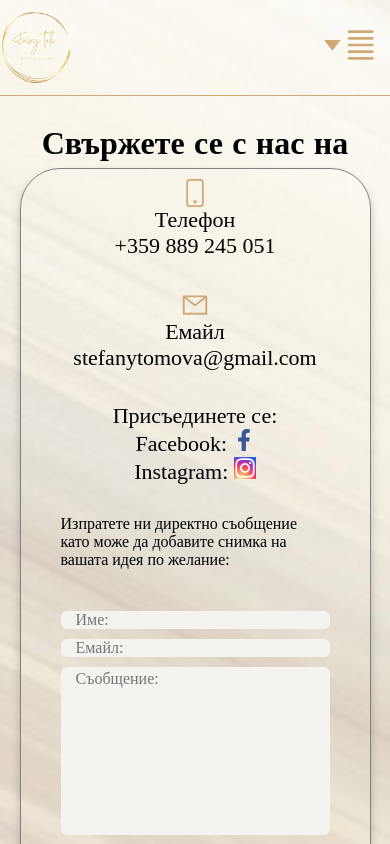
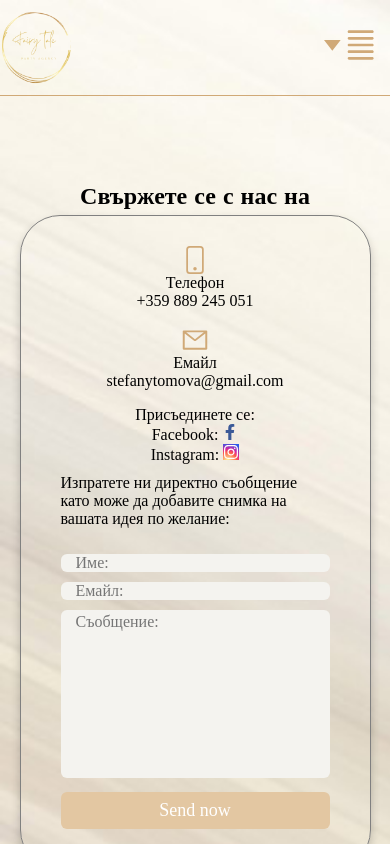
Before and after one commit to dimitrov93/party-agency, a React (Create React App) app: page /contacts in a window 390 px wide. Shown: the top 844 px of the page. Built offline with nearby package versions, Linux system fonts and the light colour scheme; a web font is replaced by a local one.

Commit message:
Update contacts.css

```diff
--- a/src/components/Contacts/contacts.css
+++ b/src/components/Contacts/contacts.css
@@ -106,10 +106,6 @@
     color: var(--clr-brown);
 }
 
-@media only screen and (max-width: 1600px) {
-
-}
-
 @media only screen and (max-width: 1440px) {
     .contacts__container {
         height: 500px;
@@ -191,19 +187,55 @@
         top: 10px;
         font-size: 22px;
         width: 100%;
-
     }
     .contacts__container {
         height: auto;
     }
 }
 
+@media (max-width: 576px) {
+    .contacts__information {
+        gap: 5px;
+    }
+}
 
-@media only screen and (max-width: 320px) {
+@media only screen and (max-width: 390px) {
     .contacts__header {
         font-size: 1.5rem;
     }
     .contacts__information {
         font-size: 20px;
     }
+
+    .contacts__information {
+        margin: 0;
+        position: relative;
+        top: 30px;
+        font-size: 16px;
+    }
+
+    .contacts__information, .contacts__email {
+        gap: 1rem;
+    }
 }
+
+@media only screen and (max-width: 320px) {
+
+    .contacts__information {
+        font-size: 8px;
+        flex-direction: row;
+    }
+
+    .contacts__information_item {
+        justify-content: center;
+        justify-items: center;
+        justify-self: center;
+        align-items: center;
+        align-self: center;
+        align-content: center;
+    }
+
+    .contacts__information, .contacts__email {
+
+    }
+}
```
